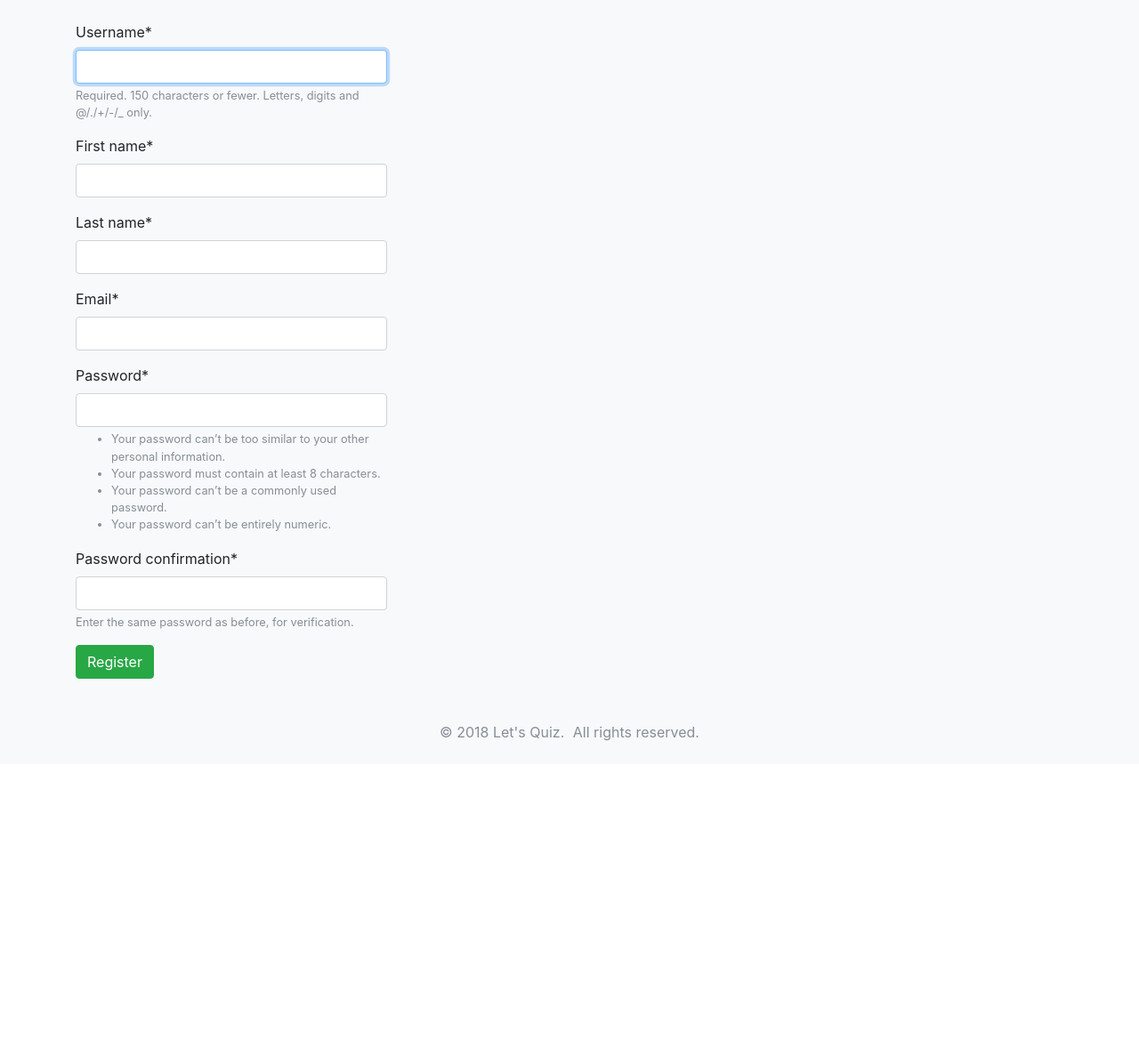
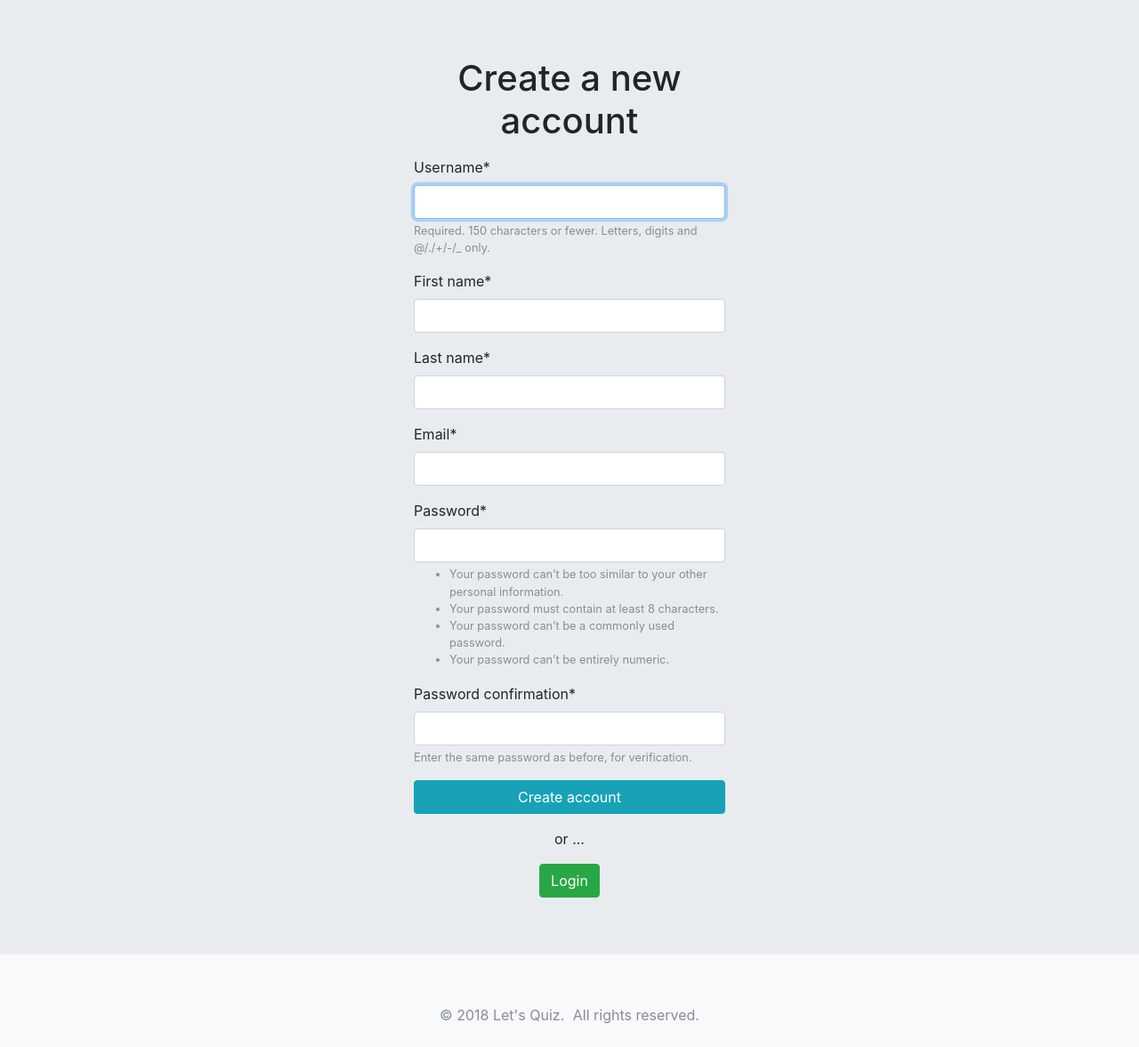
Before and after one commit to akashgiricse/lets-quiz, a Django app: page /register/ in a window 1280 px wide. Shown: the part 72-1249 px from the top of the page at 89% size. Before the commit the page ends 905 px from the top, so only its background shows below. Run offline with Django 3.2, Linux system fonts and the light colour scheme; some libraries are stand-ins or nearby versions.

Commit message:
Customized login, register template

```diff
--- a/lets_quiz/quiz/views.py
+++ b/lets_quiz/quiz/views.py
@@ -84,7 +84,7 @@ def login_view(request):
 
 
 def register(request):
-    title = "Register"
+    title = "Create account"
     if request.method == 'POST':
         form = RegistrationForm(request.POST)
         if form.is_valid():
--- a/lets_quiz/templates/quiz/registration.html
+++ b/lets_quiz/templates/quiz/registration.html
@@ -3,17 +3,24 @@
 {% block title %} Let's Quiz | {{ title }} {% endblock title %}
 {% block content %}
 {% if not request.user.is_active %}
-<div class="container my-4">
+
+     <div class="jumbotron jumbotron-fluid">
+        <div class="container">
           <div class="row">
-		<div class="col-md-4">
-		    <form method="POST" action="">
+            <div class="col-12 col-sm-8 col-md-6 col-lg-4 offset-sm-2 offset-md-3 offset-lg-4">
+              <h1 class="mb-3 text-center">Create a new account</h1>
+              <form class="mb-3">
                 {% csrf_token %}
 		        {{form|crispy}}
-		        <input type="submit" class="btn btn-success" value="{{ title }}">
+		        <input type="submit" class="btn btn-info btn-block mb-3" value="{{ title }}">
               </form>
+              <div class="text-center">
+                <p>or ...</p>
+                <a href="{% url 'quiz:login' %}" class="btn btn-success">Login</a>
               </div>
             </div>
-
+          </div>
+        </div>
       </div>
 
 {% else %}
```
Also changed, not shown: lets_quiz/templates/quiz/login.html (+10 -3 lines). Lines whose indentation alone changed are shown as unchanged.
